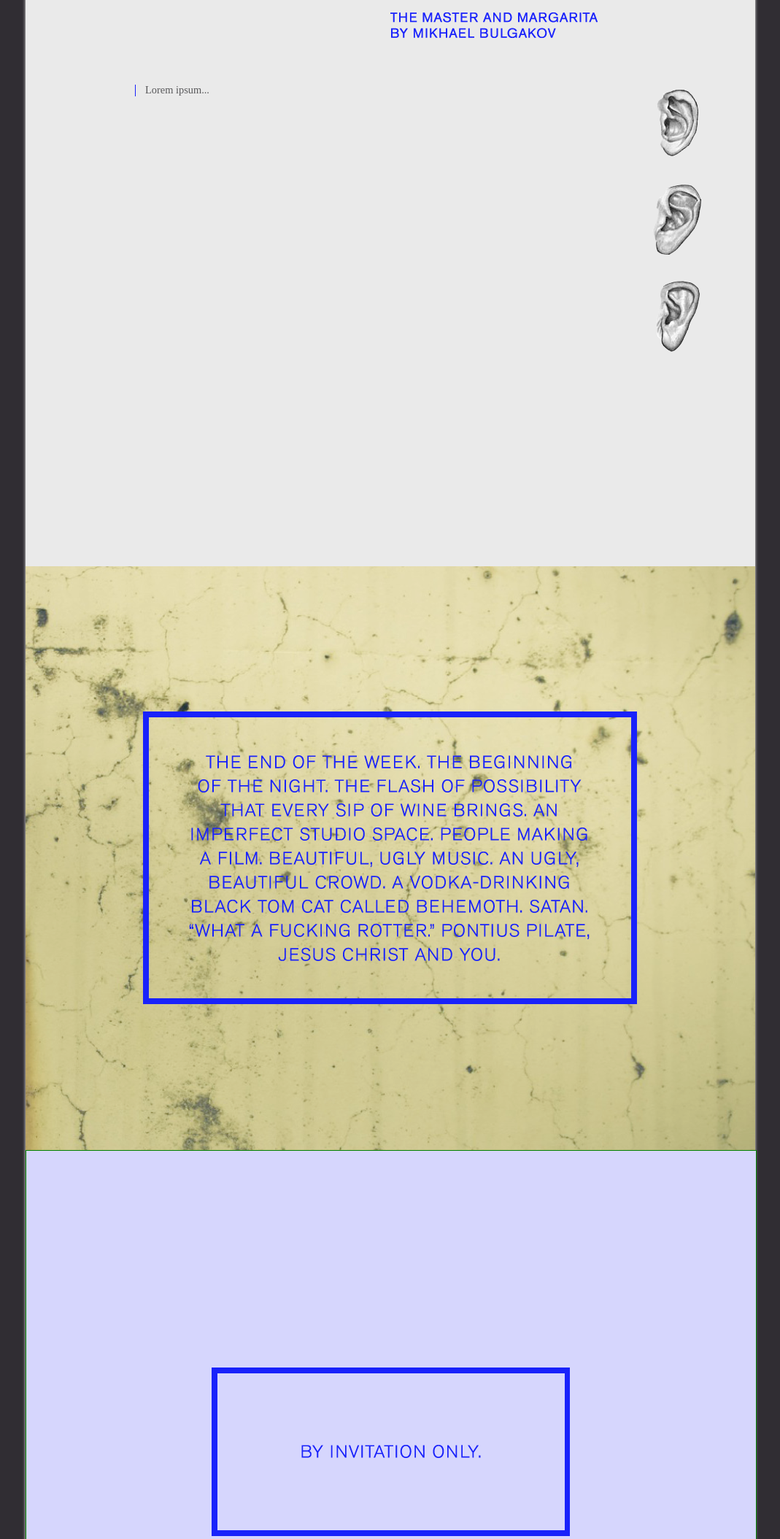
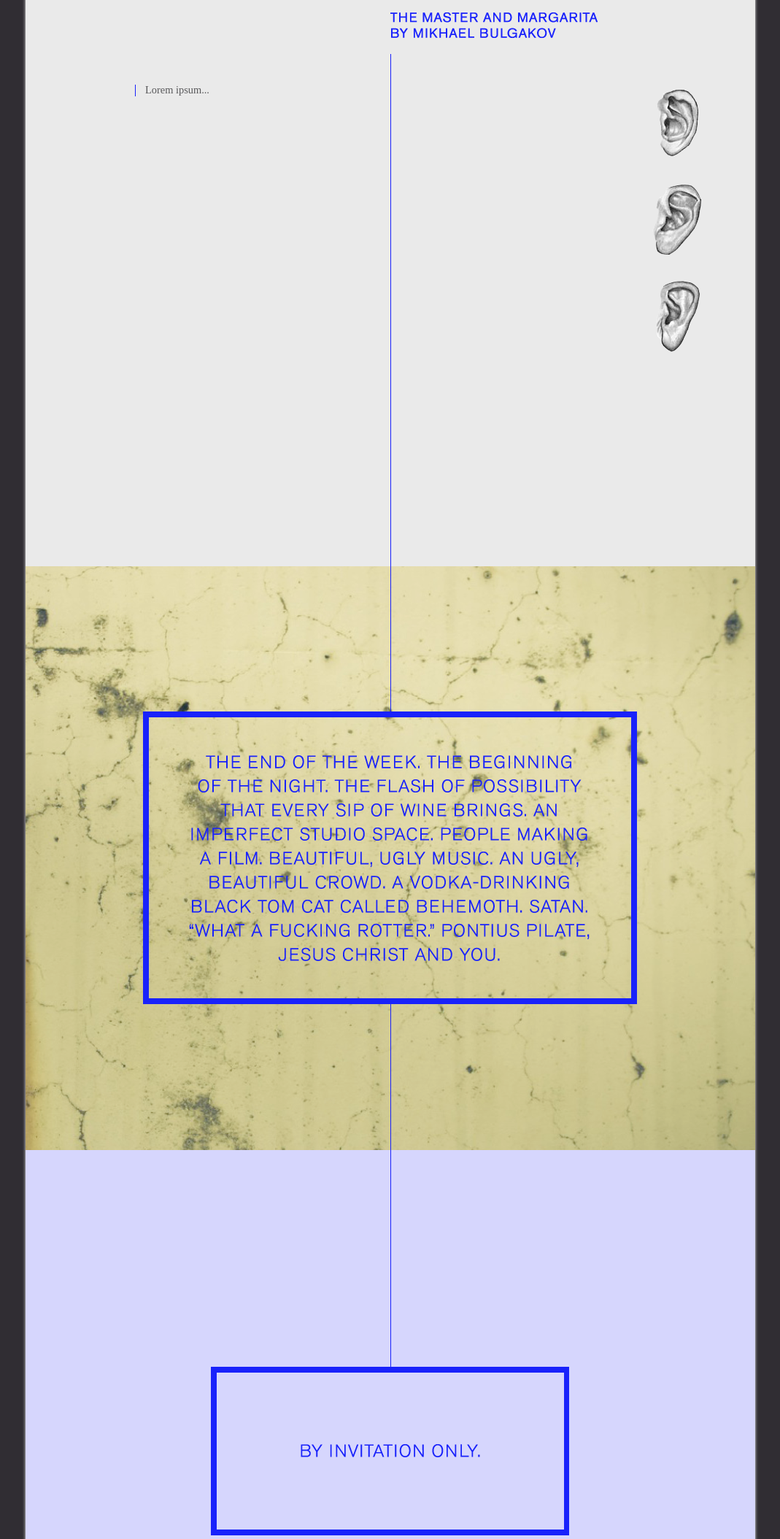
Before and after one commit to dtt101/volume, a plain HTML site: page new-volume/index.html in a window 1280 px wide. Shown: the part 3224-5333 px from the top of the page at 73% size, without its empty margins (105-1174 px from the left). Drawn offline with nearby package versions, Linux system fonts and the light colour scheme.

Commit message:
added blue lines removed debug

```diff
--- a/new-volume/css/style.css
+++ b/new-volume/css/style.css
@@ -284,7 +284,6 @@ img#rotter-quote {
 div#second-container {
   top: 4800px;
   left:0;
-  border: 1px solid green;
 }
 img#invitation {
   position: absolute;
@@ -326,13 +325,14 @@ div#third-line {
   top: 2883px;
   height: 338px;
 }
-
-
-
-
-
-
-
+div#fourth-line {
+  top: 3298px;
+  height: 904px;
+}
+div#fifth-line {
+  top: 4600px;
+  height: 499px;
+}
 
 
 
--- a/new-volume/index.html
+++ b/new-volume/index.html
@@ -62,6 +62,8 @@
 	<div id="first-line" class="centre-line"></div>
 	<div id="second-line" class="centre-line"></div>
 	<div id="third-line" class="centre-line"></div>
+	<div id="fourth-line" class="centre-line"></div>
+	<div id="fifth-line" class="centre-line"></div>
 </div>
 
 <script src="//ajax.googleapis.com/ajax/libs/jquery/1.7.2/jquery.min.js"></script>
```
